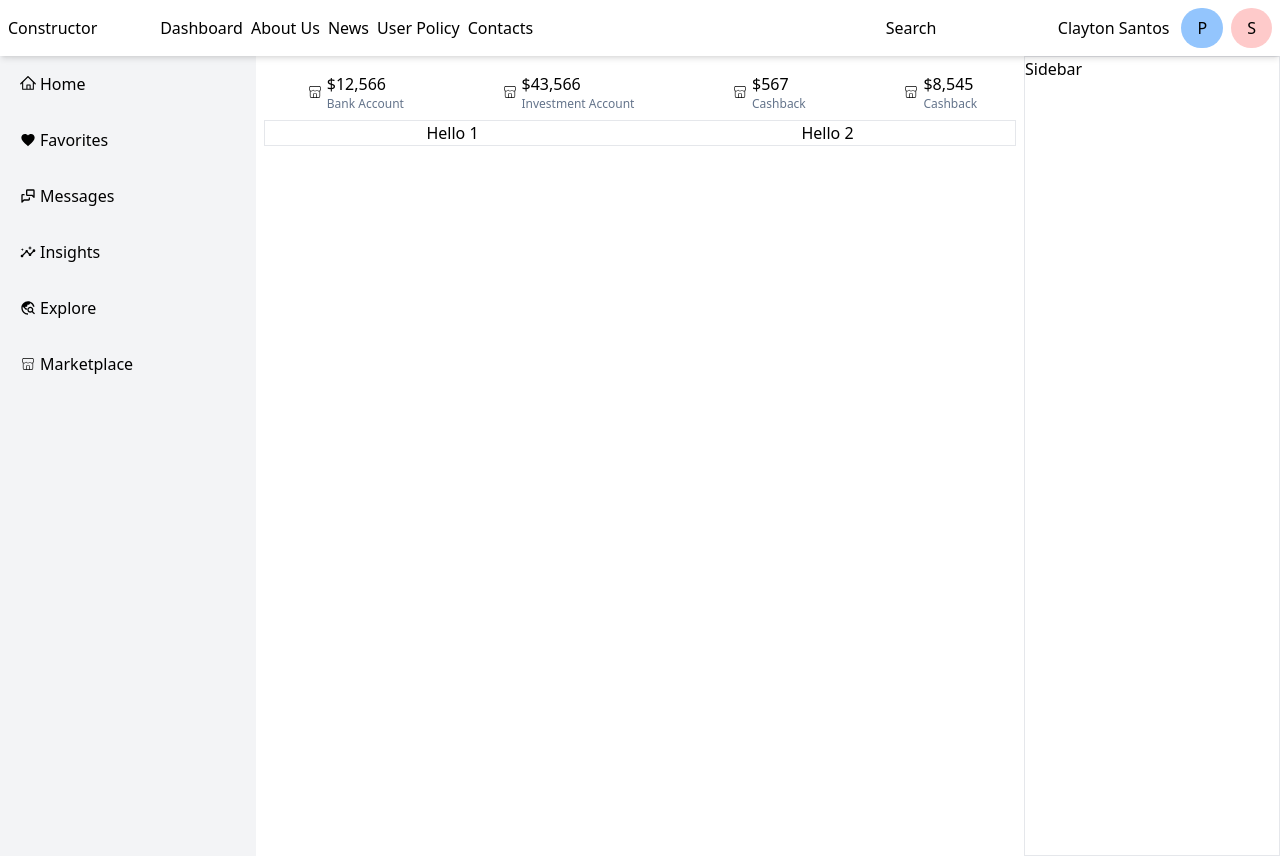
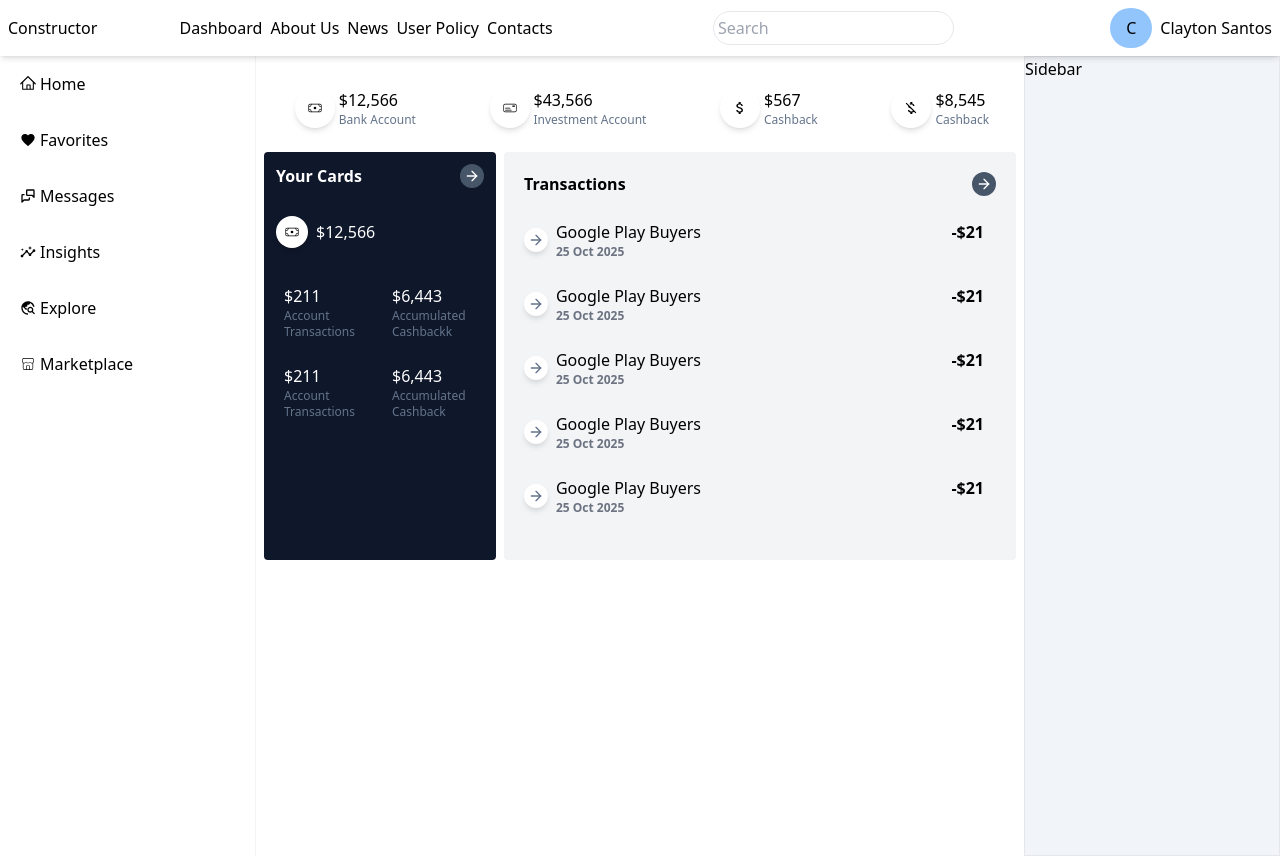
Before and after one commit to FemiOje/dashboard, a React (Vite) app: page /home in a window 1280 px wide. Built offline with nearby package versions, Linux system fonts and the light colour scheme.

Commit message:
home page first part

```diff
--- a/src/components/Navbar.jsx
+++ b/src/components/Navbar.jsx
@@ -17,7 +17,7 @@ const Navbar = () => {
 
     return (
         <>
-            <nav className='sticky top-0 bg-white w-full z-50 flex flex-row shadow-md p-2'>
+            <nav className='sticky top-0 w-full z-50 flex flex-row shadow-md p-2'>
                 <div className="brand flex flex-row">
                     <div className='hamburger block md:hidden'>
                         {isDropdownOpen ?
@@ -79,14 +79,18 @@ const Navbar = () => {
 
 
                 <div className="search m-auto">
-                    <input type="search" name="search" id="search" />
-                    <button>Search</button>
+                    <input
+                    type="search"
+                    className='border rounded-full p-1'
+                    name="search"
+                    id="search"
+                    placeholder='Search'/>
                 </div>
 
                 <div className="flex flex-row ml-auto space-x-2">
+                    <button className='align-middle rounded-full bg-blue-300 py-2 px-4 duration-300 hover:bg-blue-500 hover:shadow-outline'>C</button>
                     <p className='mx-1 my-auto align-middle'>Clayton Santos</p>
-                    <button className='align-middle rounded-full bg-blue-300 py-2 px-4 duration-300 hover:bg-blue-500 hover:shadow-outline'>P</button>
-                    <button className='align-middle rounded-full bg-red-200  py-2 px-4 duration-300 hover:bg-red-500 hover:shadow-outline'>S</button>
+                    {/* <button className='align-middle rounded-full bg-red-200  py-2 px-4 duration-300 hover:bg-red-500 hover:shadow-outline'>S</button> */}
                 </div>
             </nav>
 
--- a/src/components/Sidebar.jsx
+++ b/src/components/Sidebar.jsx
@@ -2,7 +2,7 @@ import React from 'react'
 
 const Sidebar = () => {
     return (
-        <div className="sidebar self-center h-screen border">
+        <div className="sidebar bg-slate-100 self-center h-screen border">
             <p className=''>
                 Sidebar
             </p>
--- a/src/components/Sidenav.jsx
+++ b/src/components/Sidenav.jsx
@@ -7,7 +7,7 @@ import { CiShop } from 'react-icons/ci';
 
 const Sidenav = () => {
     return (
-        <aside className="sidenav relative flex flex-col h-screen bg-gray-100">
+        <aside className="sidenav bg-slate-100 relative flex flex-col h-screen bg-white border-r border-gray-100">
             <div className="sidenav--items">
                 <div className="p-4 m-auto duration-200 cursor-pointer hover:bg-gray-300">
                     <NavLink className="flex" to={"/home"}>
--- a/src/routes/Home.jsx
+++ b/src/routes/Home.jsx
@@ -1,63 +1,158 @@
 import React from 'react'
-import { CiShop } from 'react-icons/ci';
+import { CiMoneyBill, CiMoneyCheck1 } from 'react-icons/ci';
+import { MdAttachMoney, MdMoneyOff } from 'react-icons/md';
+import { FiArrowRight } from 'react-icons/fi';
 
 const Home = () => {
   return (
     <div className="home md:grid-rows-2">
-      <div className="price-cards flex flex-col items-center justify-around gap-4 md:grid-cols-4 md:flex-row"> {/* rename */}
+      <div className="price-cards flex flex-col items-center justify-around gap-4 my-3 md:grid-cols-4 md:flex-row"> {/* rename */}
         <div className="price-card-1 flex w-100 m-2 md:w-fit">
-          <div className="icon m-1 self-center">
-            <CiShop/>
+          <div className="icon m-1 p-3 self-center rounded-full shadow-md">
+            <CiMoneyBill />
           </div>
 
-          <div>
+          <div className='self-center'>
             <p>$12,566</p>
             <h3 className='text-xs text-slate-500'>Bank Account</h3>
           </div>
         </div>
 
         <div className="price-card-2 flex w-100 m-2 md:w-fit">
-          <div className="icon m-1 self-center">
-            <CiShop/>
+          <div className="icon m-1 p-3 self-center rounded-full shadow-md">
+            <CiMoneyCheck1 />
           </div>
 
-          <div>
+          <div className='self-center'>
             <p>$43,566</p>
             <h3 className='text-xs text-slate-500'>Investment Account</h3>
           </div>
         </div>
 
         <div className="price-card-3 flex w-100 m-2 md:w-fit">
-          <div className="icon m-1 self-center">
-            <CiShop/>
+          <div className="icon m-1 p-3 self-center rounded-full shadow-md">
+            <MdAttachMoney />
           </div>
 
-          <div>
+          <div className='self-center'>
             <p>$567</p>
             <h3 className='text-xs text-slate-500'>Cashback</h3>
           </div>
         </div>
 
         <div className="price-card-4 flex w-100 m-2 md:w-fit">
-          <div className="icon m-1 self-center">
-            <CiShop/>
+          <div className="icon m-1 p-3 self-center rounded-full shadow-md">
+            <MdMoneyOff />
           </div>
 
-          <div>
+          <div className='self-center'>
             <p>$8,545</p>
             <h3 className='text-xs text-slate-500'>Cashback</h3>
           </div>
         </div>
-
       </div>
 
-      <div className="second-part flex flex-col justify-around items-center md:flex-row md:grid-cols-2 border"> {/* rename */}
-        <div className="second-part-one"> {/* rename */}
-          <p>Hello 1</p>
+
+      <div className="flex flex-col gap-2 md:flex-row md:grid-cols-2">
+        <div className="your-cards bg-slate-900 text-white p-3 rounded">
+          <div className='flex flex-row'>
+            <h3 className='font-bold self-center'>Your Cards</h3>
+            <div className="bg-slate-600 self-center text-white rounded-full p-1 ml-auto">
+              <FiArrowRight />
+            </div>
+          </div>
+
+          <br />
+
+          <div className='flex'>
+            <div className="bg-white text-black p-2 self-center rounded-full shadow-md">
+              <CiMoneyBill />
+            </div>
+            <p className='self-center p-2'>$12,566</p>
+          </div>
+
+          <br />
+
+          <div className="grid gap-2 grid-rows-2 grid-cols-2">
+            <div className='p-2'>
+              <h6>$211</h6>
+              <p className='text-xs text-slate-500'>Account Transactions</p>
+            </div>
+            <div className='p-2'>
+              <h6>$6,443</h6>
+              <p className='text-xs text-slate-500'>Accumulated Cashbackk</p>
+            </div>
+            <div className='p-2'>
+              <h6>$211</h6>
+              <p className='text-xs text-slate-500'>Account Transactions</p>
+            </div>
+            <div className='p-2'>
+              <h6>$6,443</h6>
+              <p className='text-xs text-slate-500'>Accumulated Cashback</p>
+            </div>
+          </div>
         </div>
 
-        <div className="second-part-two">{/* rename */}
-          <p>Hello 2</p>
+        <div className="transactions rounded bg-gray-100 p-5 w-full">
+          <div className='flex flex-row'>
+            <h3 className='font-bold self-center'>Transactions</h3>
+            <div className="bg-slate-600 self-center text-white rounded-full p-1 ml-auto">
+              <FiArrowRight />
+            </div>
+          </div>
+
+          <div>
+            <div className='flex flex-row my-6'>
+              <div className='bg-white self-center text-slate-500 shadow-md rounded-full p-1 mr-aauto'>
+                <FiArrowRight />
+              </div>
+              <div className="px-2">
+                <p>Google Play Buyers</p>
+                <p className='text-xs text-gray-500 font-bold'>25 Oct 2025</p>
+                </div>
+              <p className='font-bold px-3 ml-auto'>-$21</p>
+            </div>
+            <div className='flex flex-row my-6'>
+              <div className='bg-white self-center text-slate-500 shadow-md rounded-full p-1 mr-aauto'>
+                <FiArrowRight />
+              </div>
+              <div className="px-2">
+                <p>Google Play Buyers</p>
+                <p className='text-xs text-gray-500 font-bold'>25 Oct 2025</p>
+                </div>
+              <p className='font-bold px-3 ml-auto'>-$21</p>
+            </div>
+            <div className='flex flex-row my-6'>
+              <div className='bg-white self-center text-slate-500 shadow-md rounded-full p-1 mr-aauto'>
+                <FiArrowRight />
+              </div>
+              <div className="px-2">
+                <p>Google Play Buyers</p>
+                <p className='text-xs text-gray-500 font-bold'>25 Oct 2025</p>
+                </div>
+              <p className='font-bold px-3 ml-auto'>-$21</p>
+            </div>
+            <div className='flex flex-row my-6'>
+              <div className='bg-white self-center text-slate-500 shadow-md rounded-full p-1 mr-aauto'>
+                <FiArrowRight />
+              </div>
+              <div className="px-2">
+                <p>Google Play Buyers</p>
+                <p className='text-xs text-gray-500 font-bold'>25 Oct 2025</p>
+                </div>
+              <p className='font-bold px-3 ml-auto'>-$21</p>
+            </div>
+            <div className='flex flex-row my-6'>
+              <div className='bg-white self-center text-slate-500 shadow-md rounded-full p-1 mr-aauto'>
+                <FiArrowRight />
+              </div>
+              <div className="px-2">
+                <p>Google Play Buyers</p>
+                <p className='text-xs text-gray-500 font-bold'>25 Oct 2025</p>
+                </div>
+              <p className='font-bold px-3 ml-auto'>-$21</p>
+            </div>
+          </div>
         </div>
       </div>
 
```
